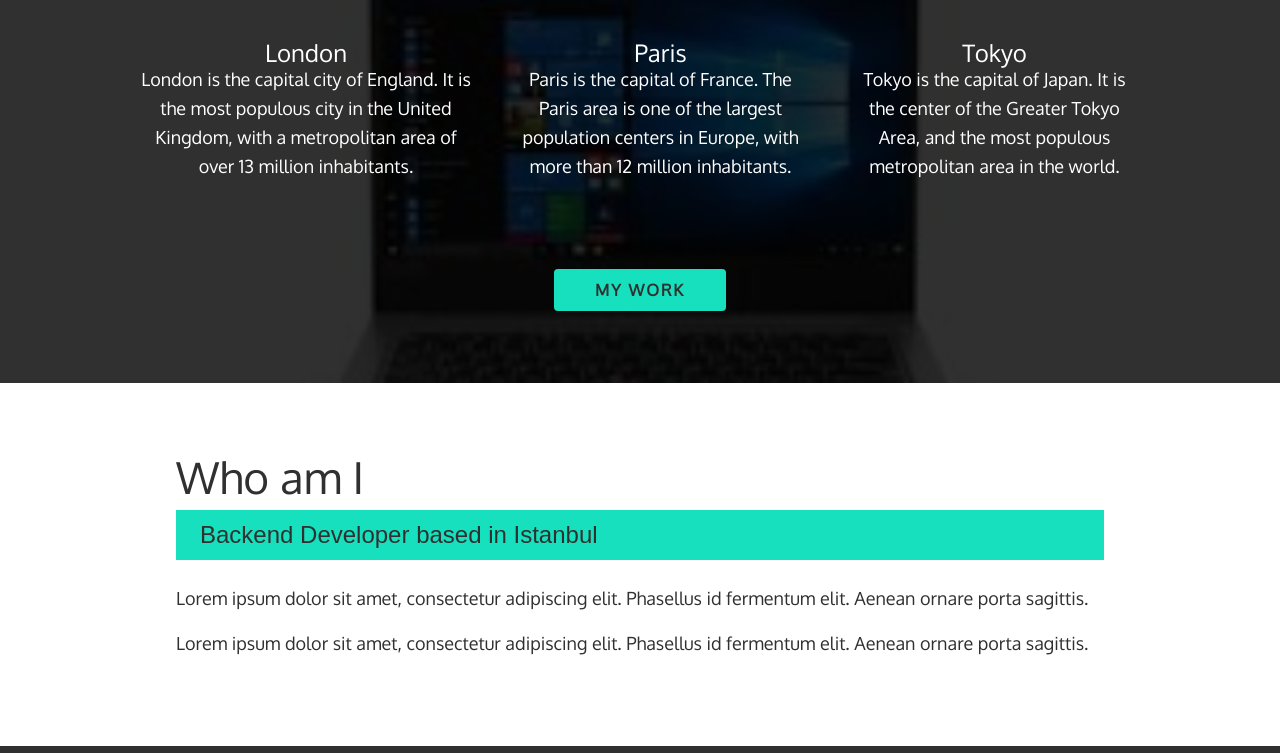
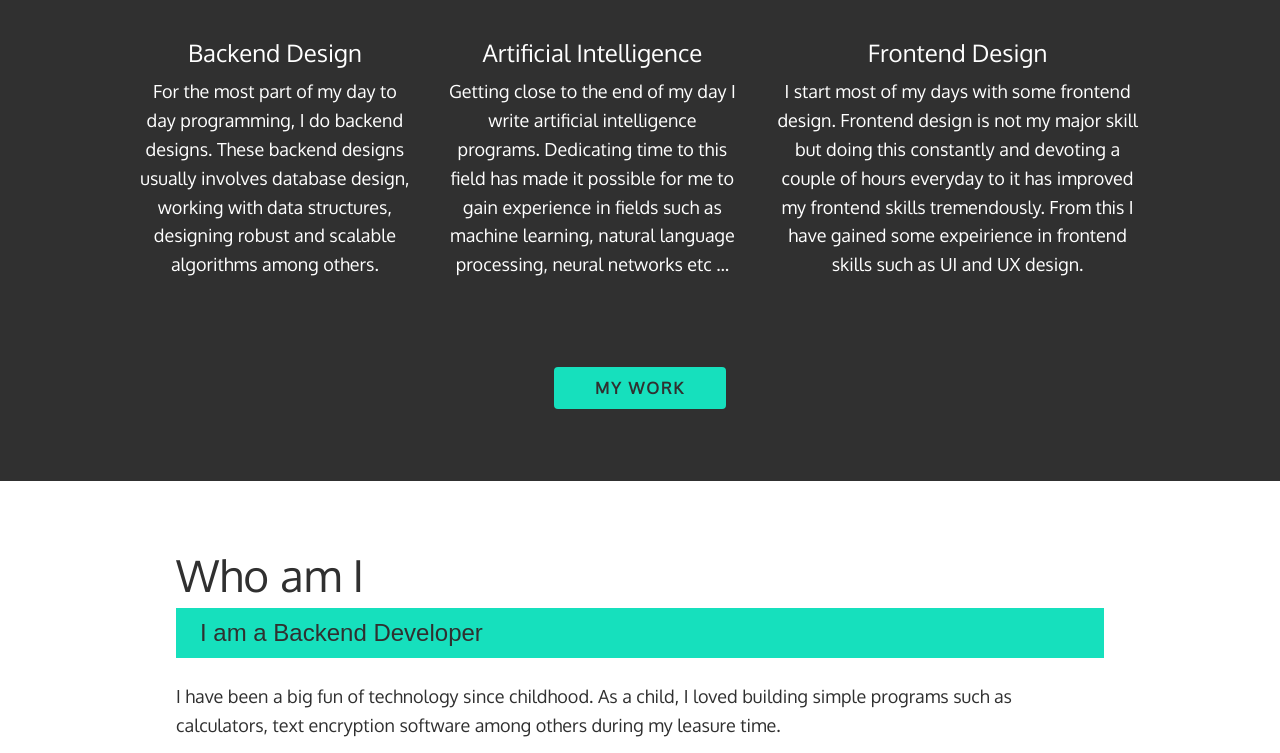
Before and after one commit to saadmarwan16/Portfolio-Website, a plain HTML site: page index.html in a window 1280 px wide. Shown: the part 510-1263 px from the top of the page. Drawn offline with nearby package versions, Linux system fonts and the light colour scheme.

Commit message:
Designed about me section section

```diff
--- a/index.html
+++ b/index.html
@@ -49,30 +49,28 @@
             <h2 class="section__title section__title--services">What I do</h2>
             <div class="services">
                 <div class="service">
-                    <h3>London</h3>
+                    <h3 class="service__title">Backend Design</h3>
                     <p>
-                        London is the capital city of England.
-
-                        It is the most populous city in the United Kingdom,
-                        with a metropolitan area of over 13 million inhabitants.
+                        For the most part of my day to day programming, I do backend designs. These backend
+                        designs usually involves database design, working with data structures, designing
+                        robust and scalable algorithms among others.
                     </p>
                 </div>
                 <div class="service">
-                    <h3>Paris</h3>
+                    <h3 class="service__title">Artificial Intelligence</h3>
                     <p>
-                        Paris is the capital of France.
-
-                        The Paris area is one of the largest population centers in Europe,
-                        with more than 12 million inhabitants.
+                        Getting close to the end of my day I write artificial intelligence programs. Dedicating
+                        time to this field has made it possible for me to gain experience in fields
+                        such as machine learning, natural language processing, neural networks etc ...
                     </p>
                 </div>
                 <div class="service">
-                    <h3>Tokyo</h3>
+                    <h3 class="service__title">Frontend Design</h3>
                     <p>
-                        Tokyo is the capital of Japan.
-
-                        It is the center of the Greater Tokyo Area,
-                        and the most populous metropolitan area in the world.
+                        I start most of my days with some frontend design. Frontend design is not my major skill but
+                        doing this constantly and devoting a couple of hours everyday to it has improved
+                        my frontend skills tremendously. From this I have gained some expeirience in frontend
+                        skills such as UI and UX design.
                     </p>
                 </div>
             </div>
@@ -83,17 +81,19 @@
         <section class="about-me" id="about">
             <h2 class="section__title section__title-about">Who am I</h2>
             <p class="section__subtitle section__subtitle--about">
-                Backend Developer based in Istanbul
+                I am a Backend Developer
             </p>
 
             <div class="about-me__body">
                 <p>
-                    Lorem ipsum dolor sit amet, consectetur adipiscing elit. Phasellus id fermentum elit.
-                    Aenean ornare porta sagittis.
+                    I have been a big fun of technology since childhood. As a child, I loved building
+                    simple programs such as calculators, text encryption software among others during my
+                    leasure time.
                 </p>
                 <p>
-                    Lorem ipsum dolor sit amet, consectetur adipiscing elit. Phasellus id fermentum elit.
-                    Aenean ornare porta sagittis.
+                    I went into software development full time over two years ago . Since then I have always been
+                    interested in learning about new technologies and how they solve modern problems of computer
+                    science in better ways.
                 </p>
             </div>
         </section>
@@ -118,7 +118,7 @@
 
                         <div>
                             <a href="#work" class="btn project__details--btn">View site</a>
-                            <a href="#work" class="btn project__details--btn">View code</a>
+                            <a href="https://github.com/saadmarwan16/social_network" target="_blank" class="btn project__details--btn">View code</a>
                         </div>
                     </div>
 
@@ -224,12 +224,12 @@
             <a href="#" class="footer__link">saadmarwan1957@gmail.com</a>
             <ul class="social-list">
                 <li class="social-list__item">
-                    <a href="#" class="social-list__link">
+                    <a href="https://github.com/saadmarwan16" target="_blank" class="social-list__link">
                         <i class="fab fa-github"></i>
                     </a>
                 </li>
                 <li class="social-list__item">
-                    <a href="#" class="social-list__link">
+                    <a href="https://www.linkedin.com/in/marwan-abdul-rahman-sa-ad-ab9a141bb/" target="_blank" class="social-list__link">
                         <i class="fab fa-linkedin"></i>
                     </a>
                 </li>
--- a/styles.css
+++ b/styles.css
@@ -257,20 +257,8 @@ header {
     box-shadow: var(--bs);
 }
 
-/* @media (min-width: 600px) {
-    .intro__img {
-        grid-area: img;
-        min-width: 250px;
-        position: relative;
-        z-index: 2;
-    }
-} */
-
 .my-services {
     background-color: var(--clr-dark);
-    background-image: url(./windows-computer.jpg);
-    background-size: cover;
-    background-blend-mode: multiply;
     color: var(--clr-light);
     text-align: center;
 }
@@ -297,6 +285,10 @@ header {
 .service {
     max-width: 500px;
     margin: auto;
+}
+
+.service__title {
+    margin-bottom: .5em;
 }
 
 @media (min-width: 800px) {
```
Also changed, not shown: windows-computer.jpg (deleted).
